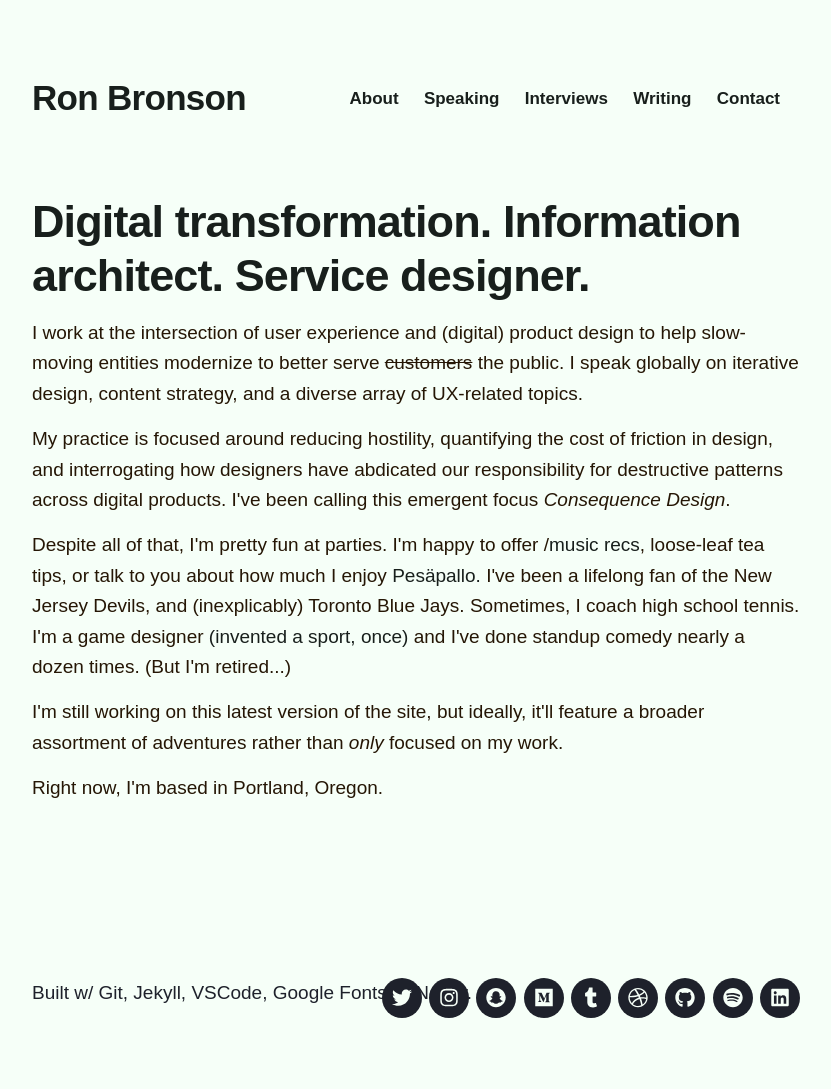
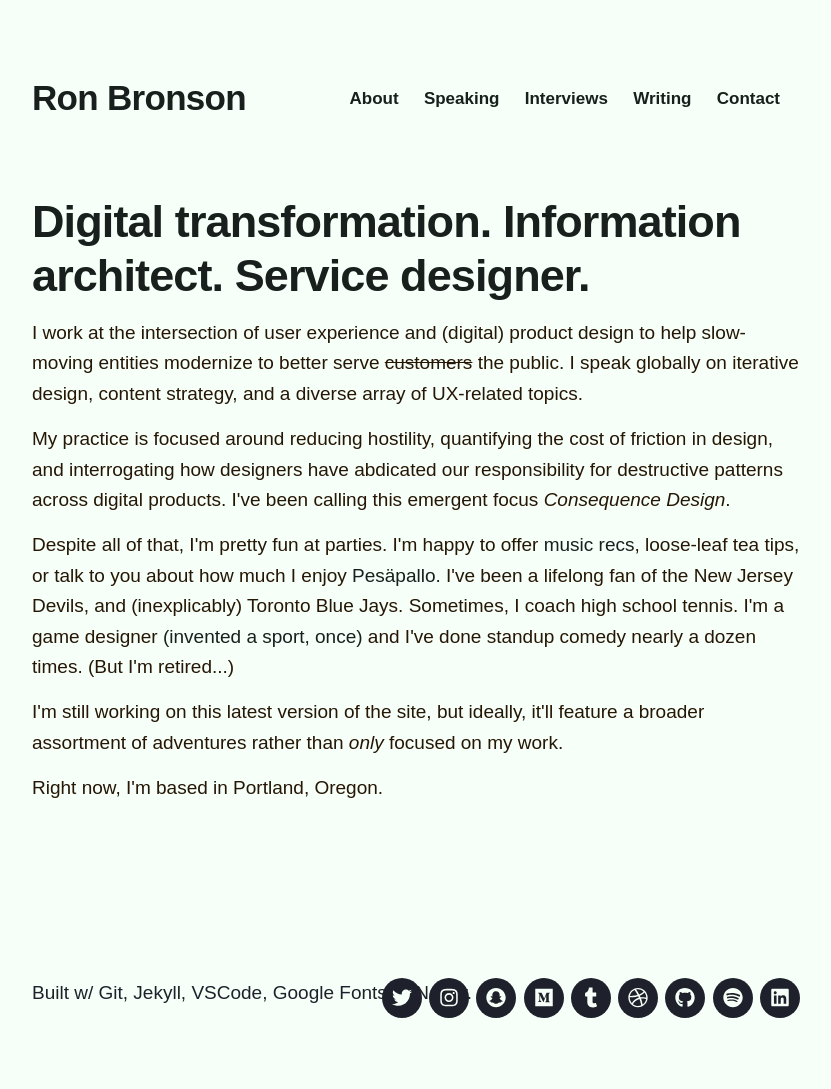
Before and after one commit to quarterback/2020-home, a Jekyll site: the page built from index.html, in a window 1280 px wide. Shown: the whole page, without its empty margins (224-1055 px from the left). Built offline with Jekyll 4.4.1, drawn with Linux system fonts in a browser that asks for light colours; nearby versions of some CDN libraries; some web fonts are replaced.

```diff
--- a/index.html
+++ b/index.html
@@ -14,7 +14,7 @@ featured_image: /images/social.jpg
 
 	 <p>My practice is focused around reducing hostility, quantifying the cost of friction in design, and interrogating how designers have abdicated our responsibility for destructive patterns across digital products. I've been calling this emergent focus <em>Consequence Design</em>. </p>
 
-		<p>Despite all of that, I'm pretty fun at parties.  I'm happy to offer /<a href="https://www.last.fm/user/omnivoreron">music recs</a>, loose-leaf tea tips, or talk to you about how much I enjoy <a href="https://www.youtube.com/watch?v=H_navSFGj0I">Pesäpallo.</a>  I've been a lifelong fan of the New Jersey Devils, and (inexplicably) Toronto Blue Jays.
+		<p>Despite all of that, I'm pretty fun at parties.  I'm happy to offer <a href="https://www.last.fm/user/omnivoreron">music recs</a>, loose-leaf tea tips, or talk to you about how much I enjoy <a href="https://www.youtube.com/watch?v=H_navSFGj0I">Pesäpallo.</a>  I've been a lifelong fan of the New Jersey Devils, and (inexplicably) Toronto Blue Jays.
 		Sometimes, I coach high school tennis. I'm a game designer <a href="https://en.wikipedia.org/wiki/Tennis_polo">(invented a sport, once)</a> and I've done standup comedy nearly a dozen times. (But I'm retired...)
 
 		<p>I'm still working on this latest version of the site, but ideally, it'll feature a broader assortment of adventures rather than <em>only</em> focused on my work. </p>
```
